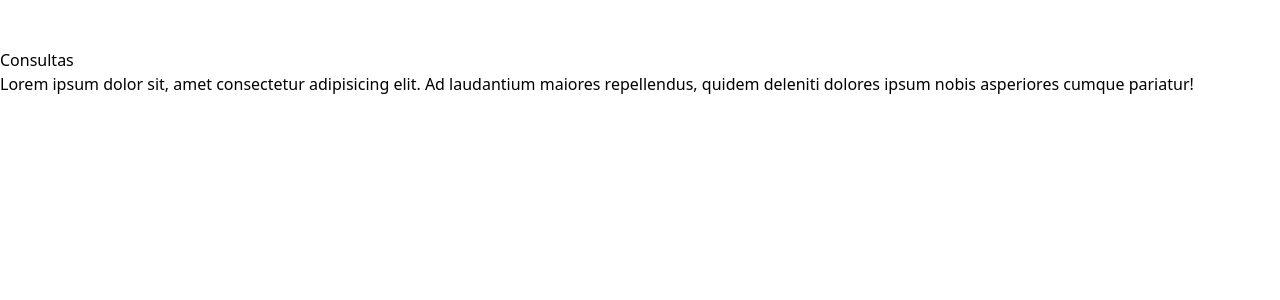
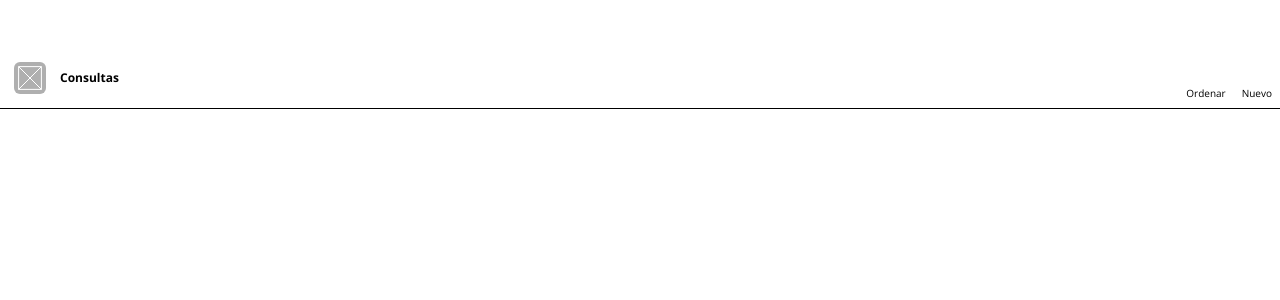
Before and after one commit to ChorusAV1/PetSavingFrontend, a React (Vite) app: page / in a window 1280 px wide. Shown: the top 300 px of the page. Built offline with nearby package versions, Linux system fonts and the light colour scheme.

Commit message:
Pre routes commit

```diff
--- a/src/App.tsx
+++ b/src/App.tsx
@@ -4,6 +4,7 @@ import Navbar from "./Components/Navbar"
 import NavbarButton from "./Components/NavbarButton"
 import ViewControl from "./Components/ViewControl";
 import View from "./Components/View";
+import ViewHeader from "./Components/ViewHeader";
 
 function App()
 {
@@ -20,7 +21,6 @@ function App()
   const handleNavBarButtonOnClick = (viewName: string) =>
   {
     setActiveView(viewName);
-    console.log(viewName);
   }
 
   return (
@@ -37,10 +37,10 @@ function App()
       </Navbar>
       <ViewControl activeView={activeView}>
         <View name="Consultas">
-
+          <ViewHeader label="Consultas"/>
         </View>
         <View name="Clientes">
-
+          <ViewHeader label="Clientes"/>
         </View>
       </ViewControl>
     </div>
--- a/src/Components/NavbarButton.tsx
+++ b/src/Components/NavbarButton.tsx
@@ -11,7 +11,7 @@ const NavbarButton: React.FC<NavbarButtonProps> = ({label, handleNavBarButtonOnC
 {
     return (
         <button onClick={() => handleNavBarButtonOnClick(label)} className="h-14 flex flex-col items-center justify-center
-                            dark:hover:bg-[#242424]">
+                            dark:hover:bg-[#242424] dark:active:bg-[#303030]">
             <Placeholder20x20/>
             <span className="dark:text-white text-[10px] mt-1.25">
                 {label}
--- a/src/Components/View.tsx
+++ b/src/Components/View.tsx
@@ -1,21 +1,18 @@
-import React, { type JSX } from 'react'
+import type { JSX } from "react";
 
 interface ViewProps
 {
+    children: React.ReactNode;
     name: string;
 }
 
-const View: React.FC<ViewProps> = ({name}: ViewProps): JSX.Element =>
+const View: React.FC<ViewProps> = ({children}: ViewProps): JSX.Element =>
 {
-  return (
-    <>
-        <div className="h-15
-                           dark:bg-[#202020] dark:text-white">
-            {name}<br/>
-            Lorem ipsum dolor sit, amet consectetur adipisicing elit. Ad laudantium maiores repellendus, quidem deleniti dolores ipsum nobis asperiores cumque pariatur!
-        </div>
-    </>
-  )
+    return (
+      <>
+          {children}
+      </>
+    )
 }
 
 export default View
--- /dev/null
+++ b/src/Components/ViewHeader.tsx
@@ -0,0 +1,53 @@
+import React, { type JSX } from 'react'
+import Placeholder24x24 from '../assets/Placeholder24x24';
+import Placeholder20x20 from '../assets/Placeholder20x20';
+
+interface ViewHeaderProps
+{
+    label: string;
+}
+
+const ViewHeader: React.FC<ViewHeaderProps> = ({ label }: ViewHeaderProps): JSX.Element => {
+  return (
+    <>
+        <header className="flex items-center h-15
+                           dark:bg-[#202020] dark:text-white">
+
+            <div className="m-3.5 h-8 w-8 flex items-center justify-center rounded-md bg-[#AFAFAF]">
+               <Placeholder24x24/>
+            </div>
+
+            <span className="text-[12px] select-none"><strong>{label}</strong></span>
+
+            <div className="grow"/>
+
+            <button className="flex flex-col items-center p-0.75 mx-1.25 rounded-sm select-none
+                                dark:hover:bg-[#303030] dark:active:bg-[#101010]">
+
+                <div className="m-1.25">
+                   <Placeholder20x20/>
+                </div>
+
+                <span className="text-[10px]">Ordenar</span>
+
+            </button>
+
+            <button className="flex flex-col items-center p-0.75 mx-1.25 rounded-sm select-none
+                                dark:hover:bg-[#303030] dark:active:bg-[#101010]">
+
+                <div className="m-1.25">
+                   <Placeholder20x20/>
+                </div>
+
+                <span className="text-[10px]">Nuevo</span>
+
+            </button>
+
+        </header>
+
+        <div className="bg-black h-px"/>
+    </>
+  )
+}
+
+export default ViewHeader
--- /dev/null
+++ b/src/assets/Placeholder24x24.tsx
@@ -0,0 +1,17 @@
+const Placeholder24x24 = () =>
+{
+    return (
+        <svg width="24" height="24" viewBox="0 0 24 24" fill="none" xmlns="http://www.w3.org/2000/svg">
+            <g clip-path="url(#clip0_20_248)">
+                <path d="M0.6 0.599976V23.4M0.6 0.599976H23.4M0.6 0.599976L23.4 23.4M0.6 23.4H23.4M0.6 23.4L23.4 0.599976M23.4 23.4V0.599976" stroke="white" />
+            </g>
+            <defs>
+                <clipPath id="clip0_20_248">
+                    <rect width="24" height="24" fill="white" />
+                </clipPath>
+            </defs>
+        </svg>
+    )
+}
+
+export default Placeholder24x24
--- a/src/index.css
+++ b/src/index.css
@@ -1 +1,9 @@
+@import url('https://fonts.googleapis.com/css2?family=Open+Sans:ital,wght@0,300..800;1,300..800&display=swap');
+
 @import "tailwindcss";
+
+@layer base {
+    body {
+        font-family: "Open Sans", sans-serif;
+    }
+}
```
